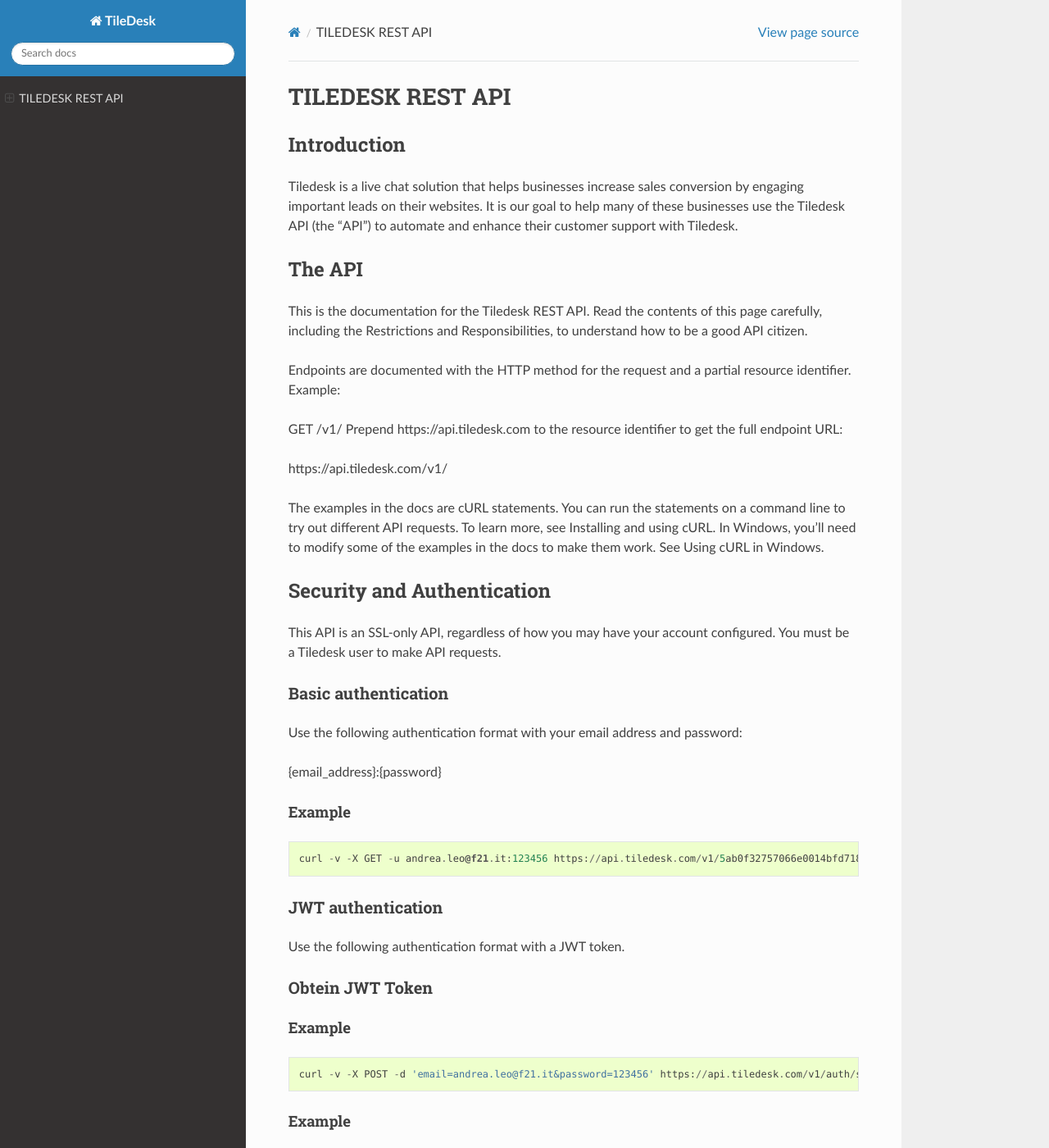
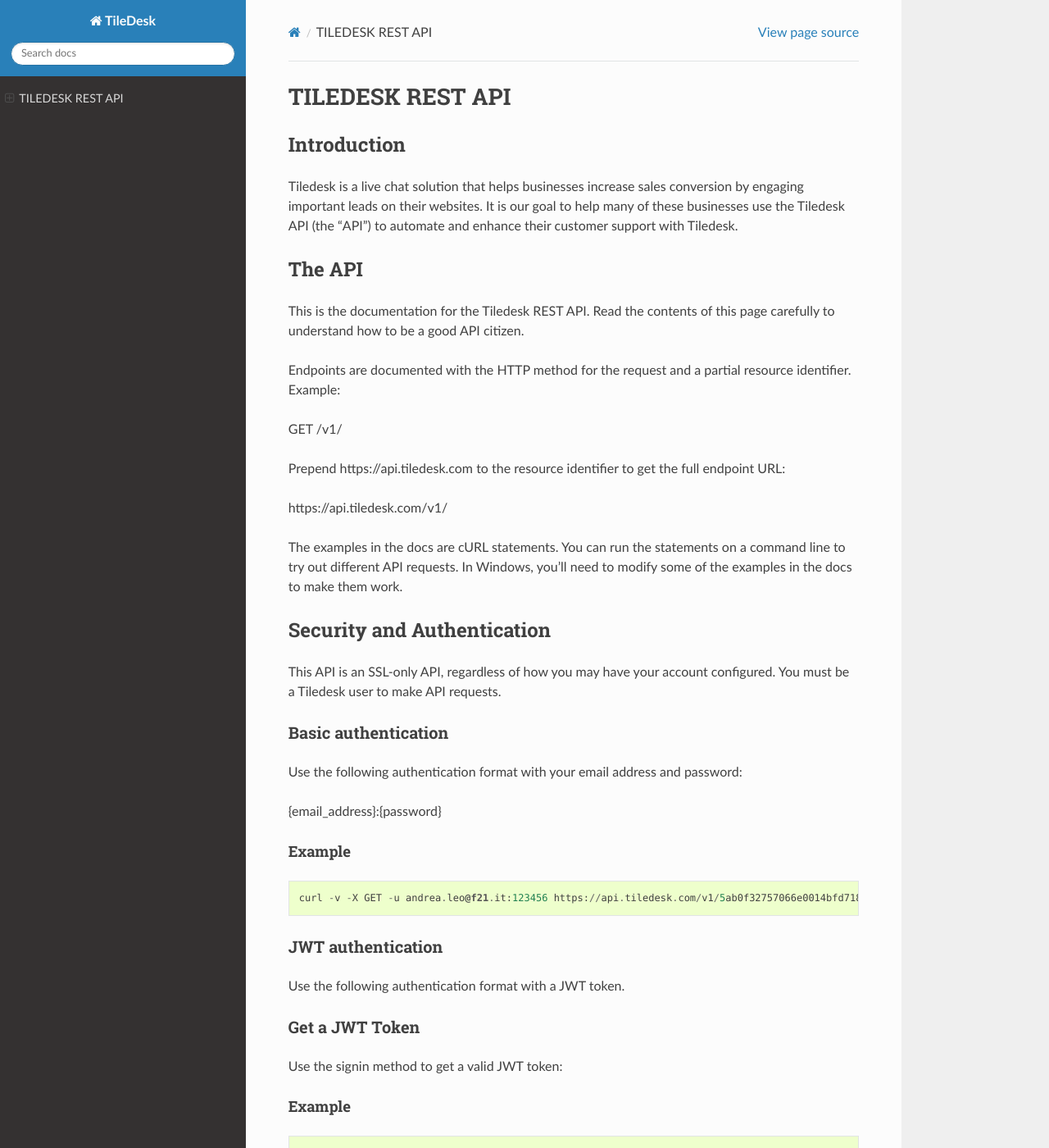
Before and after one commit to NavpreetSamra/tiledesk-docs, a Sphinx documentation site: the page built from docs/api.md, in a window 1280 px wide and 1400 px high. Shown: the whole window at 82% size. Built offline with Sphinx 7.4.7 and the Read the Docs theme 2.0.0, drawn with Linux system fonts in a browser that asks for light colours.

````diff
--- a/docs/api.md
+++ b/docs/api.md
@@ -5,16 +5,17 @@
 Tiledesk is a live chat solution that helps businesses increase sales conversion by engaging important leads on their websites. It is our goal to help many of these businesses use the Tiledesk API (the "API") to automate and enhance their customer support with Tiledesk.
 
 ## The API
-This is the documentation for the Tiledesk REST API. Read the contents of this page carefully, including the Restrictions and Responsibilities, to understand how to be a good API citizen.
+This is the documentation for the Tiledesk REST API. Read the contents of this page carefully to understand how to be a good API citizen.
 
 Endpoints are documented with the HTTP method for the request and a partial resource identifier. Example:
 
 GET /v1/
+
 Prepend https://api.tiledesk.com to the resource identifier to get the full endpoint URL:
 
 https://api.tiledesk.com/v1/
 
-The examples in the docs are cURL statements. You can run the statements on a command line to try out different API requests. To learn more, see Installing and using cURL. In Windows, you'll need to modify some of the examples in the docs to make them work. See Using cURL in Windows.
+The examples in the docs are cURL statements. You can run the statements on a command line to try out different API requests. In Windows, you'll need to modify some of the examples in the docs to make them work.
 
 ## Security and Authentication
 This API is an SSL-only API, regardless of how you may have your account configured. You must be a Tiledesk user to make API requests.
@@ -38,7 +39,9 @@ curl -v -X GET -u andrea.leo@f21.it:123456 https://api.tiledesk.com/v1/5ab0f3275
 Use the following authentication format with a JWT token.
 
 
-### Obtein JWT Token
+### Get a JWT Token
+
+Use the signin method to get a valid JWT token:
 
 #### Example
 ```
````
